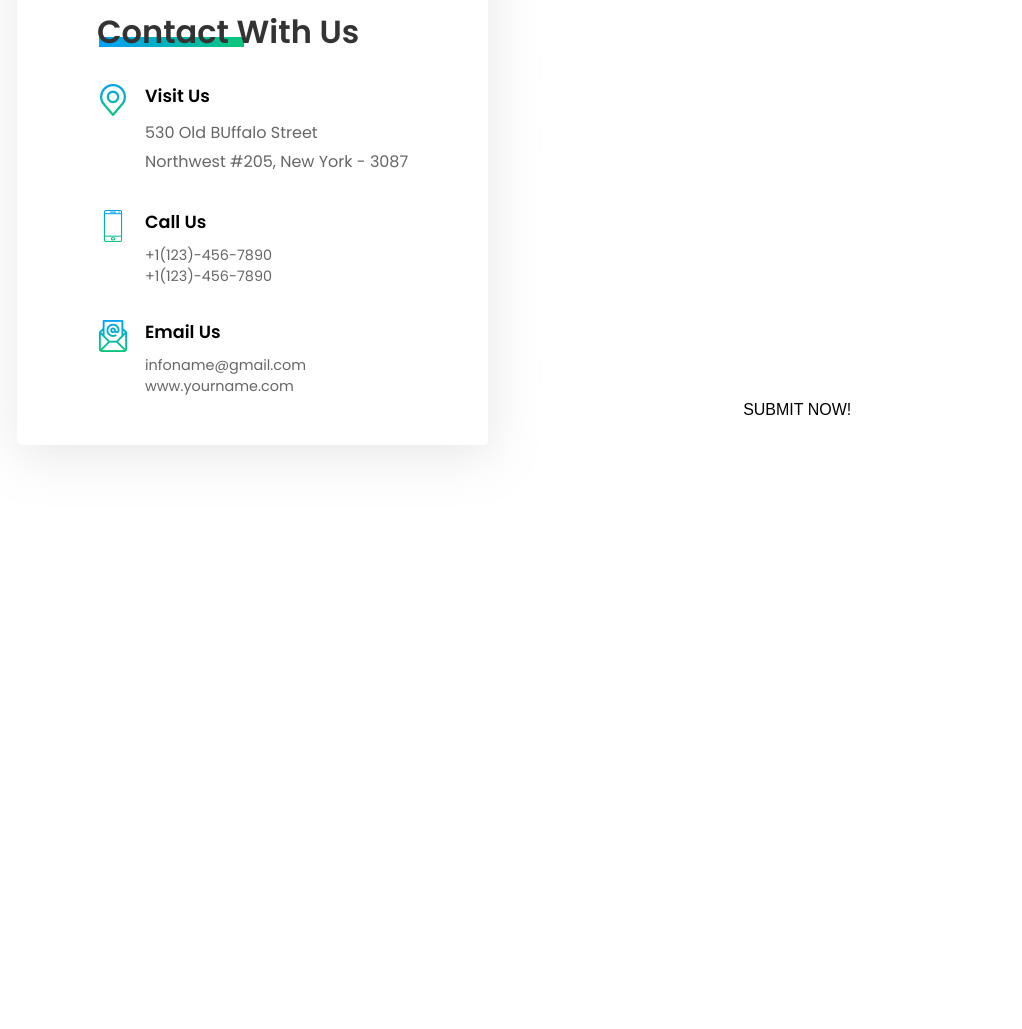
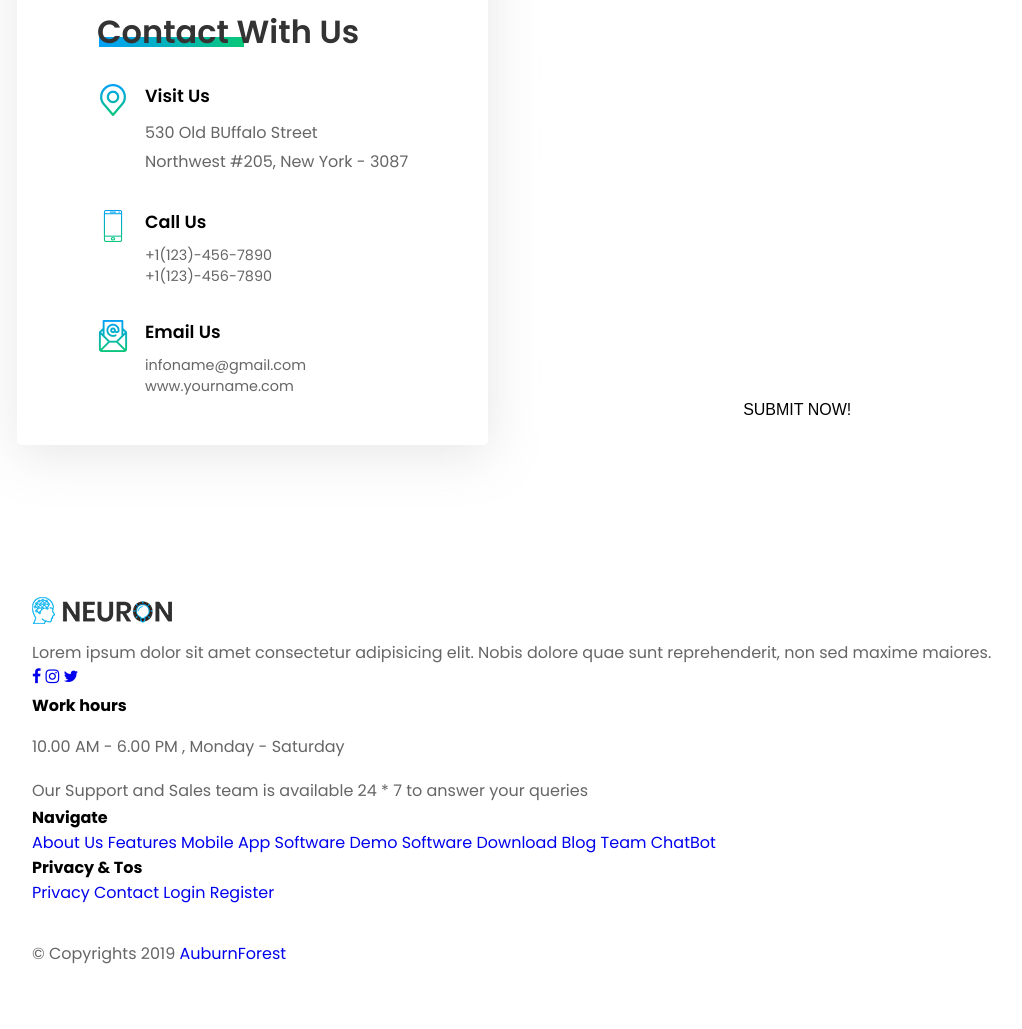
Before and after one commit to front-end-by-rimantas/41-grupe-portfolio-neuron, a website with bundled scripts: page index.html in a window 1280 px wide. Shown: the part 4105-5134 px from the top of the page, without its empty margins (53-1075 px from the left). Before the commit the page ends 4642 px from the top, so only its background shows below. Built offline with nearby package versions, Linux system fonts and the light colour scheme; files whose address does not match are found by name.

Commit message:
Initial HTML layout

```diff
--- a/css/pages/home.css
+++ b/css/pages/home.css
@@ -10,6 +10,7 @@
 @import '../components/about-us.css';
 @import '../components/button.css';
 @import '../components/contacts.css';
+@import '../components/footer.css';
 @import '../components/hero.css';
 @import '../components/header.css';
 @import '../components/howwework.css';
--- a/index.html
+++ b/index.html
@@ -431,6 +431,47 @@
     <!-- Contacts end -->
 
     <!-- Footer start -->
+    <footer class="container">
+        <div class="row info-columns">
+            <div class="single-column col-12">
+                <img src="/img/logo/logo-dark.png" alt="Neuron logo" class="footer-logo">
+                <p>Lorem ipsum dolor sit amet consectetur adipisicing elit. Nobis dolore quae sunt reprehenderit, non sed maxime maiores.</p>
+                <div class="footer-socials">
+                    <a href="#" class="social fa fa-facebook"></a>
+                    <a href="#" class="social fa fa-instagram"></a>
+                    <a href="#" class="social fa fa-twitter"></a>
+                </div>
+            </div>
+            <div class="single-column col-12">
+                <h4 class="footer-title title-bg">Work hours</h4>
+                <p>10.00 AM - 6.00 PM , Monday - Saturday</p>
+                <p>Our Support and Sales team is available 24 * 7 to answer your queries</p>
+            </div>
+            <div class="single-column col-12">
+                <h4 class="footer-title title-bg">Navigate</h4>
+                <a href="#" class="footer-link">About Us</a>
+                <a href="#" class="footer-link">Features</a>
+                <a href="#" class="footer-link">Mobile App</a>
+                <a href="#" class="footer-link">Software Demo</a>
+                <a href="#" class="footer-link">Software Download</a>
+                <a href="#" class="footer-link">Blog</a>
+                <a href="#" class="footer-link">Team</a>
+                <a href="#" class="footer-link">ChatBot</a>
+            </div>
+            <div class="single-column col-12">
+                <h4 class="footer-title title-bg">Privacy & Tos</h4>
+                <a href="#">Privacy</a>
+                <a href="#">Contact</a>
+                <a href="#">Login</a>
+                <a href="#">Register</a>
+            </div>
+        </div>
+        <div class="row copyright">
+            <p class="col-12">
+                &#169; Copyrights 2019 <a href="#"> AuburnForest</a>
+            </p>
+        </div>
+    </footer>
     <!-- Footer end -->
 </body>
 
```
Also changed, not shown: css/components/footer.css (added).
